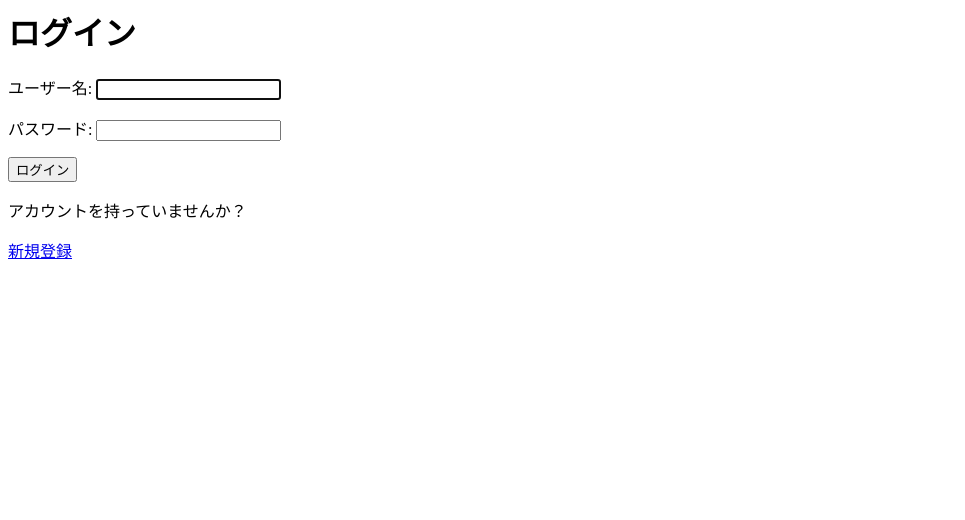
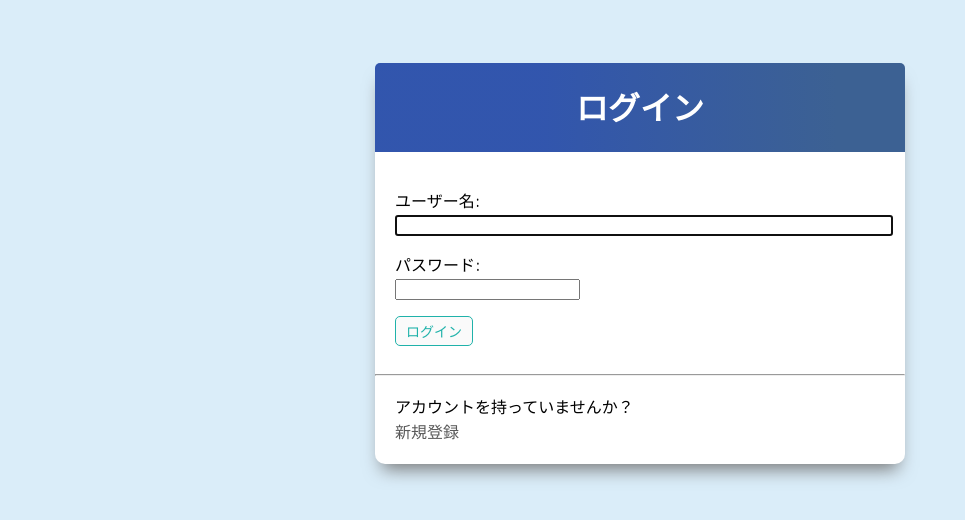
Before and after one commit to Coffeeplantation/todoproject, a Django app: page /login/ in a window 1280 px wide. Shown: the top 520 px of the page, without its empty margins (0-965 px from the left). Run offline with Django 5.2, Linux system fonts and the light colour scheme.

Commit message:
削除、ログインのcss修正

```diff
--- a/todoapp/static/css/base.css
+++ b/todoapp/static/css/base.css
@@ -84,7 +84,7 @@ h1 {
   align-items: center;
 }
 
-.serchInput {
+.searchInput {
 height: 24px;
 outline: none;
 border: 1px solid lightseagreen;
@@ -93,7 +93,7 @@ padding: 2px 4px;
 width: 160px !important;
 }
 
-.serchButton {
+.searchButton {
   border: 1px solid lightseagreen;
   padding: 4px 10px;
   background-color: #fafafa;
@@ -104,7 +104,7 @@ width: 160px !important;
   transition: all 0.4s;
 }
 
-.serchButton:hover {
+.searchButton:hover {
   background-color: lightseagreen;
   color: white;
 }
@@ -122,3 +122,12 @@ input[type="text"],
 textarea {
   width: 100%;
 }
+
+.accountWrapper {
+  padding: 10px 20px 20px 20px;
+}
+
+.accountWrapper p {
+  margin: 0;
+  padding: 0;
+}
--- a/todoapp/templates/todoapp/login.html
+++ b/todoapp/templates/todoapp/login.html
@@ -1,9 +1,18 @@
-<h1>ログイン</h1>
+{% extends 'todoapp/base.html' %} {% block content %}
 
-<form action="" method="POST">
+<div class="header">
+  <h1>ログイン</h1>
+</div>
+
+<form action="" method="POST" style="padding: 20px">
   {% csrf_token %} {{form.as_p}}
-  <input type="submit" value="ログイン" />
+  <input type="submit" value="ログイン"  class="searchButton"/>
 </form>
 
+<hr />
+
+<div class="accountWrapper">
 <p>アカウントを持っていませんか？</p>
 <a href="{% url 'register' %}">新規登録</a>
+</div>
+{% endblock content %}
```
Also changed, not shown: todoapp/templates/todoapp/task_confirm_delete.html (+9 -3 lines), db.sqlite3.
